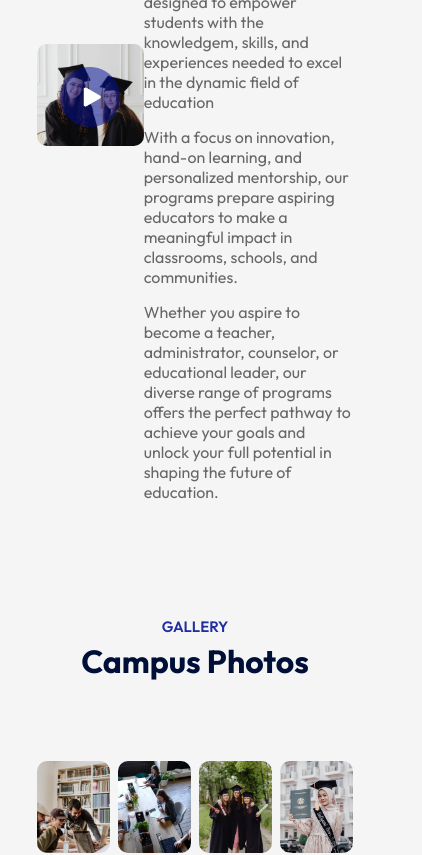
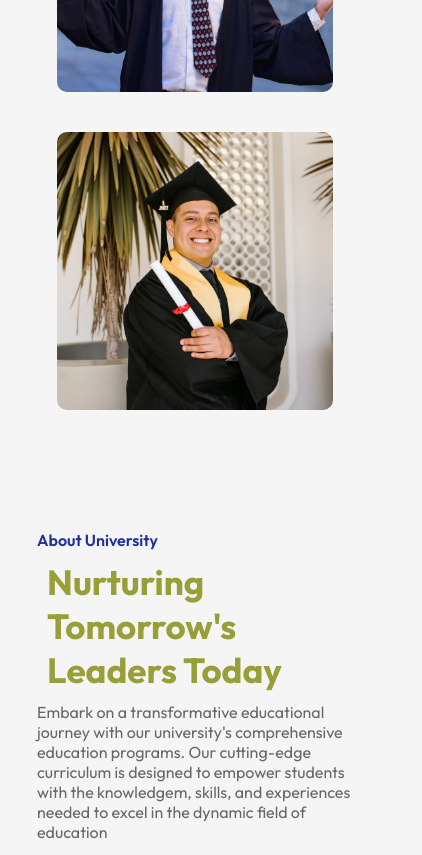
Before and after one commit to Dnrats/Edusity, a React (Vite) app in the folder edusity/: page / in a window 390 px wide. Shown: the part 1580-2435 px from the top of the page, 422 px wide, since content can reach past the window. Built offline with nearby package versions, Linux system fonts and the light colour scheme.

Commit message:
Optimized almost everything for the mobile view, only contact left to adapt

```diff
--- a/edusity/src/App.jsx
+++ b/edusity/src/App.jsx
@@ -8,6 +8,7 @@
 import Testimonials from './Components/Testimonials/Testimonials'
 import Contact from './Components/Contact/Contact'
 import Footer from './Components/Footer/Footer'
+import VideoPlayer from './Components/VideoPlayer/VideoPlayer'
 
 const App = () => {
   return (
@@ -26,6 +27,7 @@
         <Contact/>
         <Footer/>
       </div>
+      <VideoPlayer/>
     </div>
   )
 }
--- a/edusity/src/Components/About/About.css
+++ b/edusity/src/Components/About/About.css
@@ -38,3 +38,17 @@
     color: #676767;
     margin-bottom: 15px;
 }
+
+@media (max-width:800px){
+    .about{
+        flex-direction: column;
+    }
+    .about-left{
+        flex-basis: 100%;
+        margin: 20px;
+        order: 2;
+    }
+    .about-right{
+        flex-basis: 100%;
+    }
+}
--- a/edusity/src/Components/Campus/Campus.css
+++ b/edusity/src/Components/Campus/Campus.css
@@ -13,3 +13,15 @@
     width: 23%;
     border-radius: 10px;
 }
+
+/* RESPONSIVE */
+
+@media (max-width:800px) {
+    .gallery{
+        flex-wrap: wrap;
+    }
+    .gallery img{
+        width: 48%;
+        margin-bottom: 25px;
+    }
+}
--- a/edusity/src/Components/Footer/Footer.css
+++ b/edusity/src/Components/Footer/Footer.css
@@ -11,3 +11,19 @@
     display: inline-block;
     margin-left: 20px;
 }
+
+/* RESPONSIVE */
+
+@media (max-width: 600px){
+    .footer{
+        display: block;
+        text-align: center
+    }
+    .footer ul li{
+        margin: 10px;
+    }
+    .footer ul{
+        margin-top: 10px;
+    }
+
+}
--- a/edusity/src/Components/Programs/Programs.css
+++ b/edusity/src/Components/Programs/Programs.css
@@ -40,3 +40,15 @@
     opacity: 1;
     padding-top: 0;
 }
+
+/* RESPONSIVE */
+
+@media (max-width: 650px) {
+    .programs{
+        flex-direction: column;
+    }
+    .program{
+        flex-basis: 100%;
+        margin: 20px;
+    }
+}
--- a/edusity/src/Components/Testimonials/Testimonials.css
+++ b/edusity/src/Components/Testimonials/Testimonials.css
@@ -1,5 +1,5 @@
 .testimonials{
-    margin: 80px;
+    margin: 80px auto;
     padding: 0 80px;
     position: relative;
 }
@@ -61,3 +61,49 @@
 .user-info h3{
     color: #212EA0;
 }
+
+/* RESPONSIVE */
+
+@media (max-width: 800px) {
+    .testimonials{
+        padding: 0 40px;
+    }
+    .next-btn, .back-btn {
+        padding: 10px;
+        width: 35px;
+    }
+    .testimonials ul li {
+        padding: 10px;
+    }
+    .slide{
+        padding: 10px;
+    }
+    .slide img{
+        width: 50px;
+        border: 3px solid #212EA0;
+    }
+}
+@media (max-width: 600px) {
+    .user-info{
+        display: block;
+        margin-bottom: 10px;
+        font-size: 12px;
+    }
+    .user-info h3{
+        font-size: 16px;
+    }
+    .slider p{
+        font-size: 12px;
+    }
+}
+
+/* RESPONSIVE */
+
+@media (max-width: 700px) {
+    .contact{
+        display: block;
+    }
+    .contact-col{
+        padding: 20px;
+    }
+}
--- /dev/null
+++ b/edusity/src/Components/VideoPlayer/VideoPlayer.jsx
@@ -0,0 +1,13 @@
+import React from 'react'
+import './VideoPlayer.css'
+import video from '/src/assets/college-video.mp4'
+
+const VideoPlayer = () => {
+  return (
+    <div className='video-player'>
+      <video src={video} autoPlay muted controls></video>
+    </div>
+  )
+}
+
+export default VideoPlayer
```
Also changed, not shown: edusity/src/Components/VideoPlayer/VideoPlayer.css (added), 1 other file (tests, documents, lock files or other folders).
